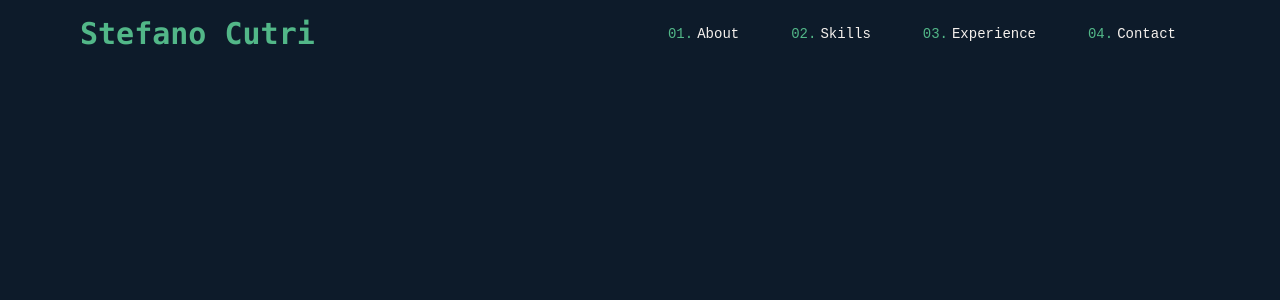
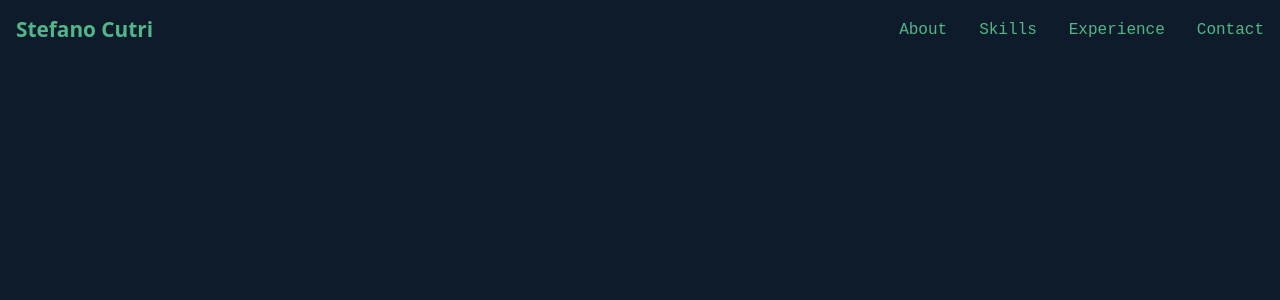
Before and after one commit to StefanoCutri/portfolio, a React (Create React App) app: page / in a window 1280 px wide. Shown: the top 300 px of the page. Built offline with nearby package versions, Linux system fonts and the light colour scheme.

Commit message:
Navbar styled

```diff
--- a/package.json
+++ b/package.json
@@ -6,7 +6,9 @@
     "@testing-library/jest-dom": "^5.16.5",
     "@testing-library/react": "^13.4.0",
     "@testing-library/user-event": "^13.5.0",
+    "bootstrap": "^5.1.3",
     "react": "^18.2.0",
+    "react-bootstrap": "^2.7.4",
     "react-dom": "^18.2.0",
     "react-scripts": "5.0.1",
     "web-vitals": "^2.1.4"
--- a/src/App.js
+++ b/src/App.js
@@ -1,4 +1,5 @@
 import { Header } from "./components/Header";
+import "bootstrap/dist/css/bootstrap.min.css";
 import "./index.css";
 
 const App = () => {
--- a/src/components/Header.js
+++ b/src/components/Header.js
@@ -10,41 +10,33 @@ export const Header = () => {
   };
 
   return (
-    <div className="flex flex-row justify-between px-20 text-[#f5f1ed] py-4">
-      <a href="/">
-        <p className="text-[#52b788] text-3xl font-bold font-mono header">
+    <nav className="navigation">
+      <a href="/" className="brand-name">
         Stefano Cutri
-        </p>
       </a>
-      <ul className={`flex flex-row w-1/2 justify-around items-center list-none text-sm ${showNavbar && 'active'}`}>
+      <button className="hamburger" onClick={handleShowNavbar}>
+        {/* icon from heroicons.com */}
+        <i className="fa-solid fa-bars fa-lg text-[#52b788]"></i>
+      </button>
+      <div
+        className={showNavbar ? "navigation-menu expanded" : "navigation-menu"}
+      >
+        <ul>
           <li>
-          <a href="#">
-            <p className="text-[#52b788] px-1">01.</p>
-            About
-          </a>
+            <a href="/about">About</a>
           </li>
           <li>
-          <a href="#">
-            <p className="text-[#52b788] px-1">02.</p>
-            Skills
-          </a>
+            <a href="/skills">Skills</a>
           </li>
           <li>
-          <a href="#">
-            <p className="text-[#52b788] px-1">03.</p>
-            Experience
-          </a>
+            <a href="/experience">Experience</a>
           </li>
           <li>
-          <a href="#">
-            <p className="text-[#52b788] px-1">04.</p>
-            Contact
-          </a>
+            <a href="/contact">Contact</a>
           </li>
         </ul>
-      <div className={`flex flex-row justify-center items-center ${showNavbar && 'active-bars'}`} id="bars-menu" onClick={handleShowNavbar}>
-        <i className="fa-solid fa-bars fa-lg text-[#52b788]"></i>
       </div>
-    </div>
+    </nav>
+
   );
 };
--- a/src/styles/header.css
+++ b/src/styles/header.css
@@ -1,16 +1,6 @@
 :root {
   --main-text-color: #52b788;
-}
-ol {
-  counter-reset: item;
-}
-ol li {
-  display: block;
-}
-ol li:before {
-  content: counter(item) ". ";
-  counter-increment: item;
-  color: var(--main-text-color);
+  --main-bg-color: #0d1b2a;
 }
 
 li {
@@ -45,12 +35,85 @@ p {
   bottom: 0;
 }
 
+.navigation {
+  height: 60px;
+  width: 100%;
+  display: flex;
+  align-items: center;
+  position: relative;
+  padding: 0.5rem 0rem;
+  background-color: var(--main-bg-color);
+  color: black;
+}
+
+.brand-name {
+  text-decoration: none;
+  color: var(--main-text-color);
+  font-weight: bolder;
+  font-size: 1.3rem;
+  margin-left: 1rem;
+}
+.navigation-menu {
+  margin-left: auto;
+}
+.navigation-menu ul {
+  display: flex;
+  padding: 0;
+}
+.navigation-menu li {
+  list-style-type: none;
+  margin: 0 1rem;
+}
+.navigation-menu li a {
+  text-decoration: none;
+  display: block;
+  width: 100%;
+  color: var(--main-text-color);
+}
+.hamburger {
+  border: 0;
+  height: 40px;
+  width: 40px;
+  padding: 0.5rem;
+  cursor: pointer;
+  transition: background-color 0.2s ease-in-out;
+  position: absolute;
+  top: 50%;
+  right: 25px;
+  transform: translateY(-50%);
+  display: none;
+}
+
 @media (max-width: 768px) {
-  ul {
-    display: none !important;
+  .hamburger {
+    display: block;
   }
-
-  #bars-menu {
-    display: flex;
+  .navigation-menu ul {
+    display: none;
+  }
+  .navigation-menu ul {
+    position: absolute;
+    top: 60px;
+    left: 0;
+    flex-direction: column;
+    width: 100%;
+    height: calc(100vh - 60px);
+    background-color: var(--main-bg-color);
+    border-top: .5px solid black;
+  }
+  .navigation-menu li {
+    text-align: center;
+    margin: 0;
+  }
+  .navigation-menu li a {
+    width: 100%;
+    padding: 1.5rem 0;
+  }
+  .navigation-menu ul {
+    /* previous styles */
+    display: none;
+  }
+  .navigation-menu.expanded ul {
+    display: block;
   }
 }
```
Also changed, not shown: 1 other file (tests, documents, lock files or other folders). Lines whose indentation alone changed are shown as unchanged.
